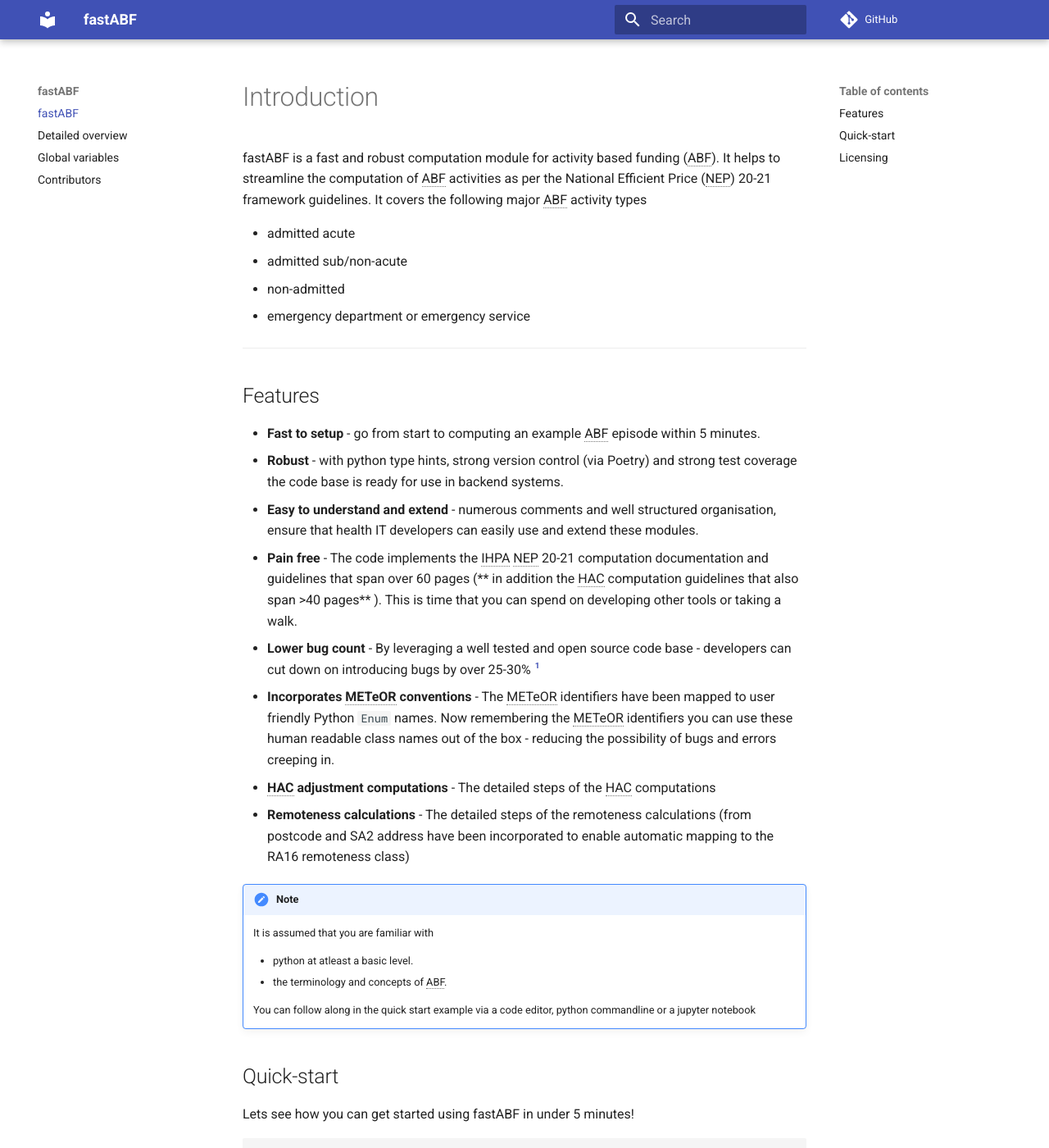
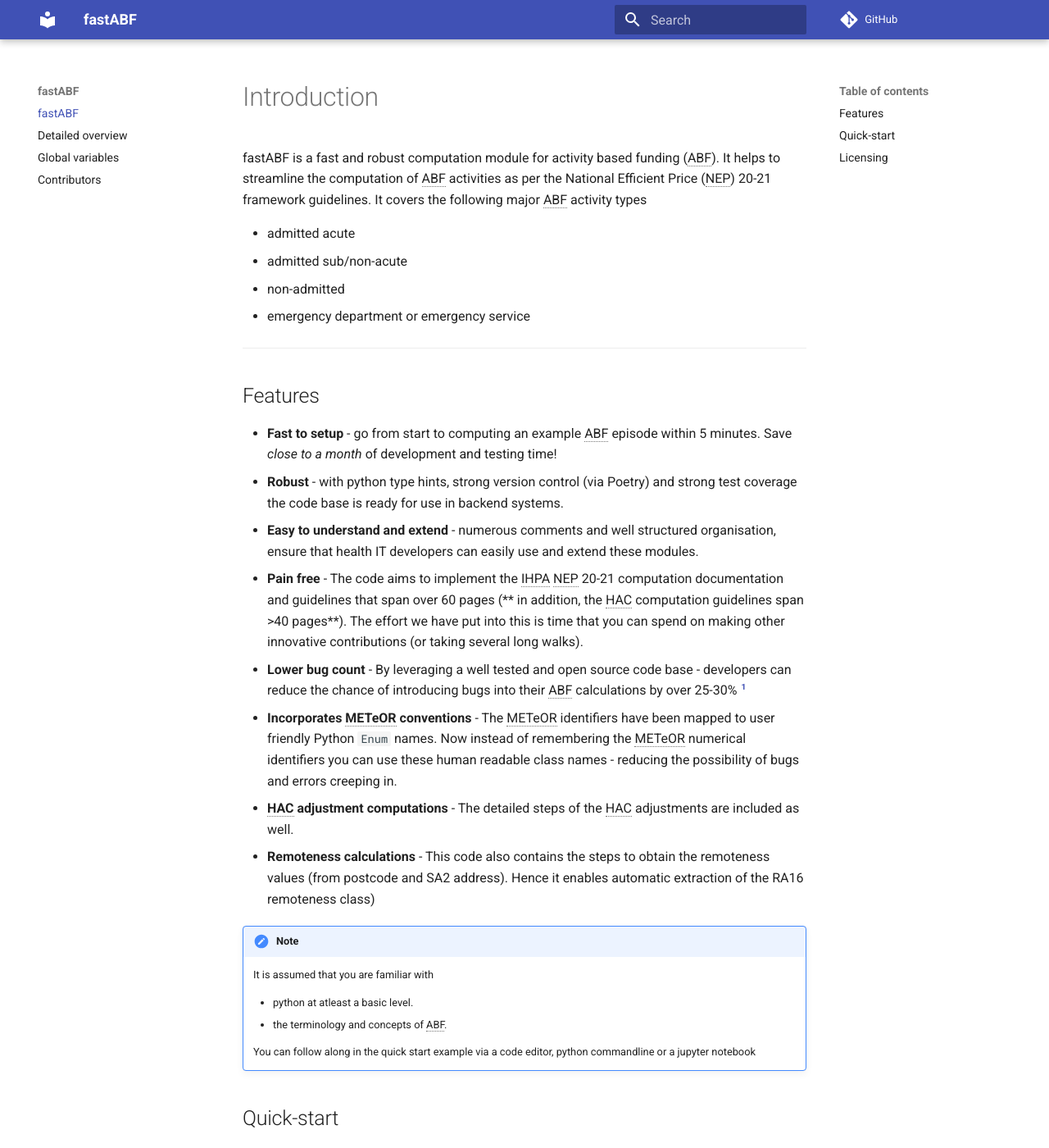
Before and after one commit to GreenlakeMedical/fastABF, an MkDocs documentation site: the page built from docs/index.md, in a window 1280 px wide and 1400 px high. Shown: the whole window at 82% size. Built offline with MkDocs 1.6.1 and Material for MkDocs 9.7.7, drawn with Linux system fonts in a browser that asks for light colours; comment, search, counter and statistics services are not loaded.

```diff
--- a/docs/index.md
+++ b/docs/index.md
@@ -12,14 +12,14 @@ streamline the computation of ABF activities as per the National Efficient Price
 ---
 ## Features
 
-- **Fast to setup** - go from start to computing an example ABF episode within 5 minutes.
+- **Fast to setup** - go from start to computing an example ABF episode within 5 minutes. Save *close to a month* of development and testing time!
 - **Robust** - with python type hints, strong version control (via Poetry) and strong test coverage the code base is ready for use in backend systems.
 - **Easy to understand and extend** - numerous comments and well structured organisation, ensure that health IT developers can easily use and extend these modules.
-- **Pain free** - The code implements  the IHPA NEP 20-21 computation documentation and guidelines that span over 60 pages (** in addition the HAC computation guidelines that also span >40 pages** ). This is time that you can spend on developing other tools or taking a walk.
-- **Lower bug count** - By leveraging a well tested and open source code base - developers can cut down on introducing bugs by over 25-30% [^1]
-- **Incorporates METeOR conventions** - The METeOR identifiers have been mapped to user friendly Python `Enum` names. Now remembering the METeOR identifiers you can use these human readable class names out of the box - reducing the possibility of bugs and errors creeping in.
-- **HAC adjustment computations** - The detailed steps of the HAC computations
-- **Remoteness calculations** - The detailed steps of the remoteness calculations (from postcode and SA2 address have been incorporated to enable automatic mapping to the RA16 remoteness class)
+- **Pain free** - The code aims to implement the IHPA NEP 20-21 computation documentation and guidelines that span over 60 pages (** in addition, the HAC computation guidelines span >40 pages**). The effort we have put into this is time that you can spend on making other innovative contributions (or taking several long walks).
+- **Lower bug count** - By leveraging a well tested and open source code base - developers can reduce the chance of introducing bugs into their ABF calculations by over 25-30% [^1]
+- **Incorporates METeOR conventions** - The METeOR identifiers have been mapped to user friendly Python `Enum` names. Now instead of remembering the METeOR numerical identifiers you can use these human readable class names  - reducing the possibility of bugs and errors creeping in.
+- **HAC adjustment computations** - The detailed steps of the HAC adjustments are included as well.
+- **Remoteness calculations** - This code also contains the steps to obtain the remoteness values (from postcode and SA2 address). Hence it enables automatic extraction of the RA16 remoteness class)
 
 [^1]: based on the experience of the internal dev-team and bugs caught and resolved via type checking and testing during development.
 *[HAC]: hosptial acquired complications
```
Also changed, not shown: README.md (+7 -6 lines), docs/detailedintro.md (+2 -2 lines).
